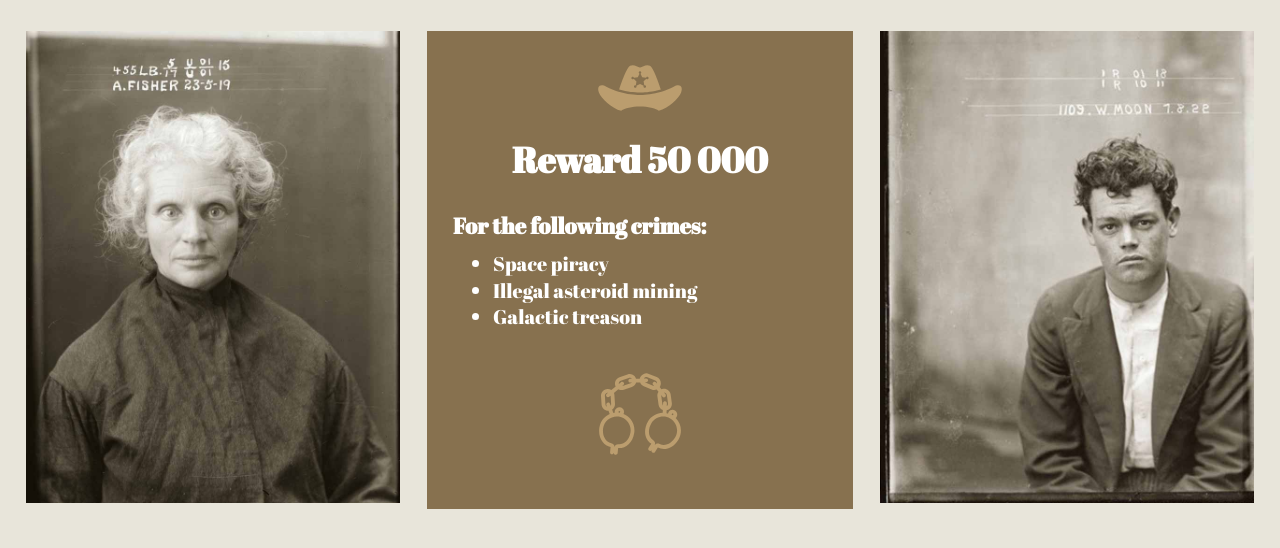
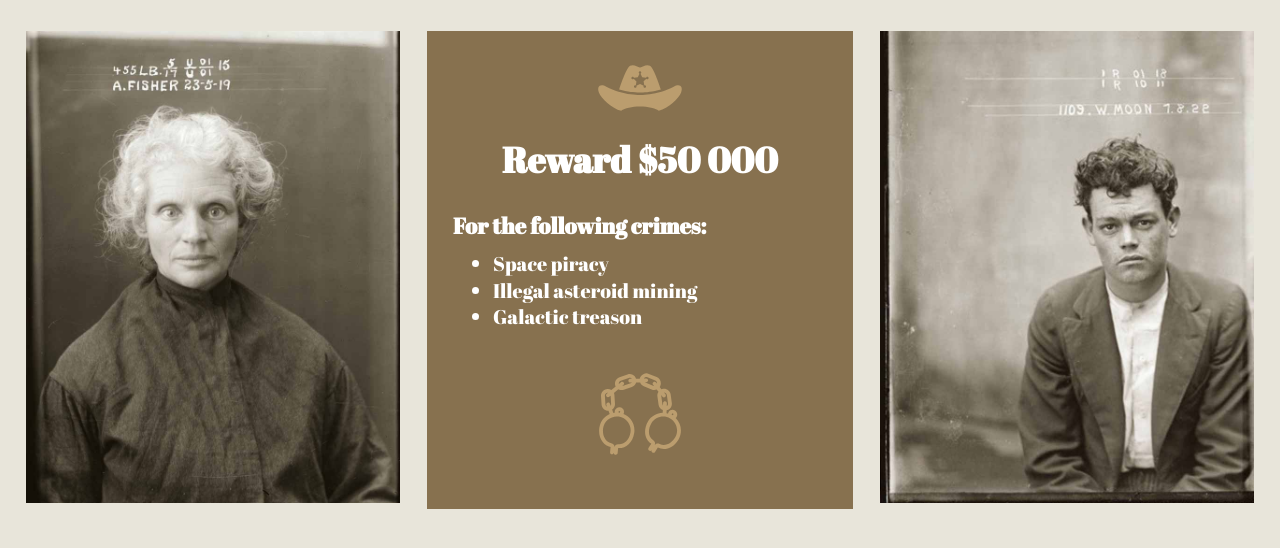
Before and after one commit to isabelle6/dsn1676-assignment-1, a plain HTML site: page index.html in a window 1280 px wide. Shown: the part 104-652 px from the top of the page. Drawn offline with Linux system fonts and the light colour scheme.

Commit message:
Added dollar sign
Added dollar sign to the "reward"

```diff
--- a/index.html
+++ b/index.html
@@ -23,7 +23,7 @@
     </div>
     <div class="push gutter box-bg unit unit-xs-1 unit-s-1 unit-m-1 unit-l-1-3">
         <img class="pad-top pad-bottom-half icons" src="images/hat.svg" alt="Cowboy Hat">
-        <h2 class="zetta text-align">Reward 50 000</h2>
+        <h2 class="zetta text-align">Reward $50 000</h2>
         <h3 class="giga push-1-2">For the following crimes:</h3>
         <ul class="mega">
             <li>Space piracy</li>
```
